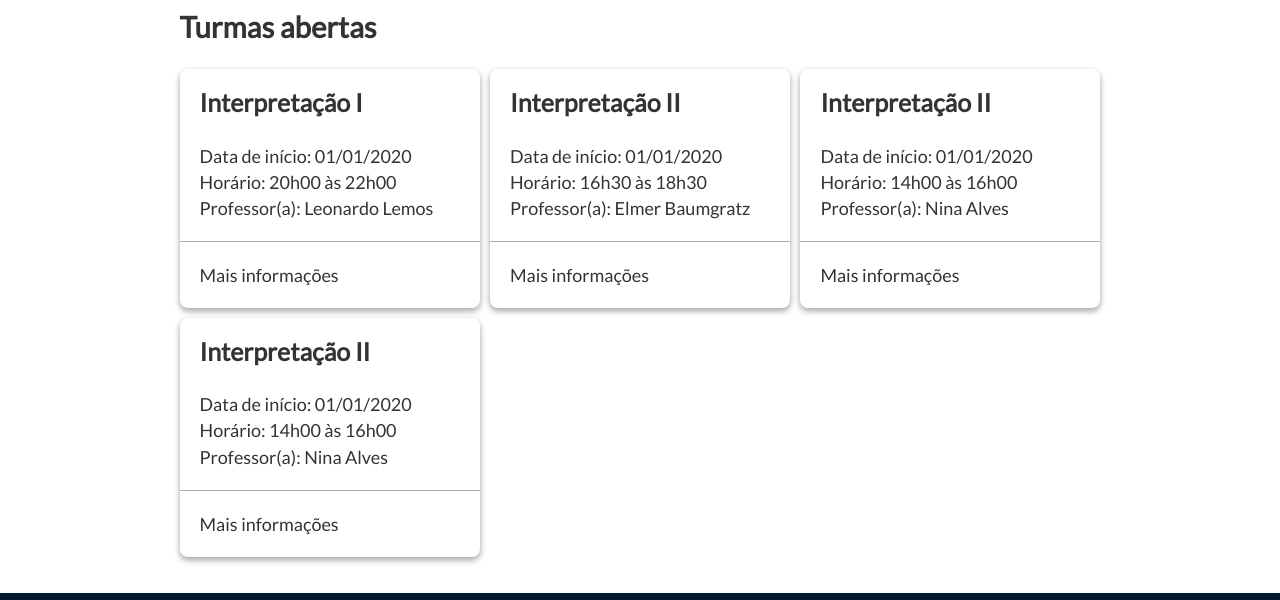
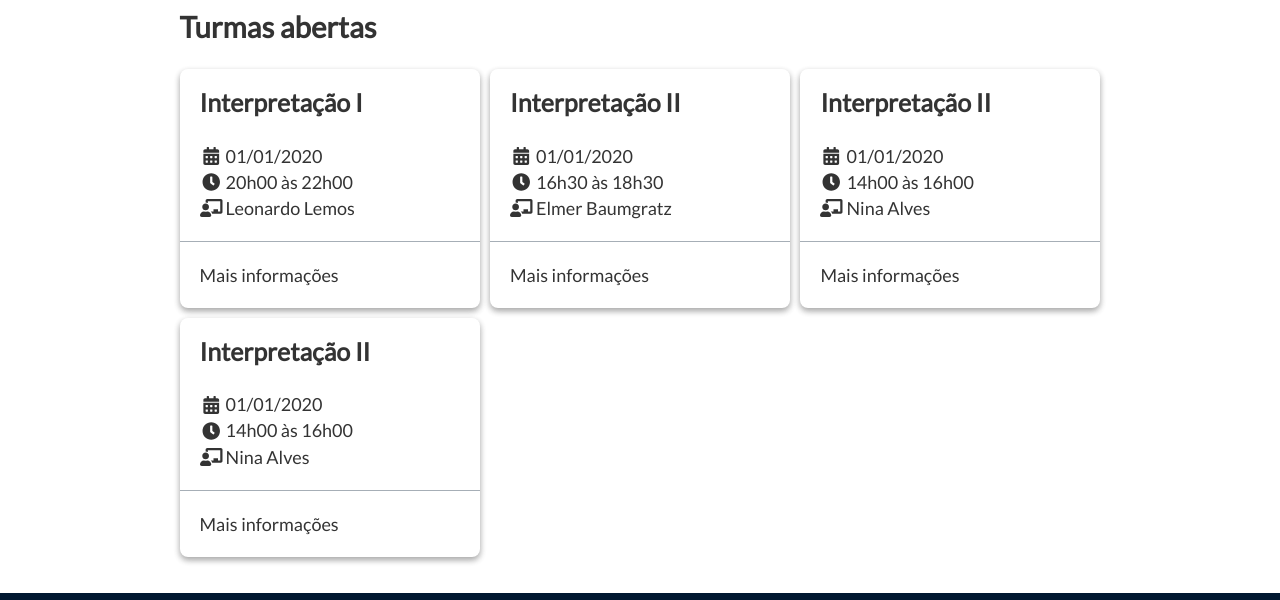
Before and after one commit to jonniebigodes/regulus-site, a Gatsby site: page /cursos in a window 1280 px wide. Shown: the part 124-724 px from the top of the page. Built offline with nearby package versions, Linux system fonts and the light colour scheme; Gatsby itself is replaced by a stand-in of ours.

Commit message:
altera card de curso para usar icones

```diff
--- a/package.json
+++ b/package.json
@@ -7,6 +7,7 @@
   "dependencies": {
     "@fortawesome/fontawesome-svg-core": "^1.2.25",
     "@fortawesome/free-brands-svg-icons": "^5.11.2",
+    "@fortawesome/free-solid-svg-icons": "^5.11.2",
     "@fortawesome/react-fontawesome": "^0.1.7",
     "gatsby": "^2.18.0",
     "gatsby-image": "^2.2.17",
--- a/src/components/card.js
+++ b/src/components/card.js
@@ -1,13 +1,14 @@
 import React from "react"
 import styles from "./card.module.css"
+import { FontAwesomeIcon } from "@fortawesome/react-fontawesome"
 
 const Card = ({title, date, time, teacher}) => {
     return <div className={styles.card}>
         <div className={styles.main}>
             <h3>{title}</h3>
-            <p>Data de início: {date}</p>
-            <p>Horário: {time}</p>
-            <p>Professor(a): {teacher}</p>
+            <p><FontAwesomeIcon icon={["fa","calendar-alt"]} fixedWidth={true}></FontAwesomeIcon> {date}</p>
+            <p><FontAwesomeIcon icon={["fa","clock"]} fixedWidth={true}></FontAwesomeIcon> {time}</p>
+            <p><FontAwesomeIcon icon={["fa","chalkboard-teacher"]} fixedWidth={true}></FontAwesomeIcon> {teacher}</p>
         </div>
         <div className={styles.cardBottom}>
             Mais informações
--- a/src/components/layout.js
+++ b/src/components/layout.js
@@ -10,12 +10,13 @@ import PropTypes from "prop-types"
 import { useStaticQuery, graphql } from "gatsby"
 import { library } from '@fortawesome/fontawesome-svg-core'
 import { fab, faInstagram } from '@fortawesome/free-brands-svg-icons'
+import { faCalendarAlt, faClock, faChalkboardTeacher } from '@fortawesome/free-solid-svg-icons'
 
 import Header from "./header"
 import "./layout.css"
 import Footer from "./footer"
 
-library.add(fab, faInstagram);
+library.add(fab, faInstagram, faCalendarAlt, faClock, faChalkboardTeacher);
 
 
 
```
Also changed, not shown: 1 other file.
